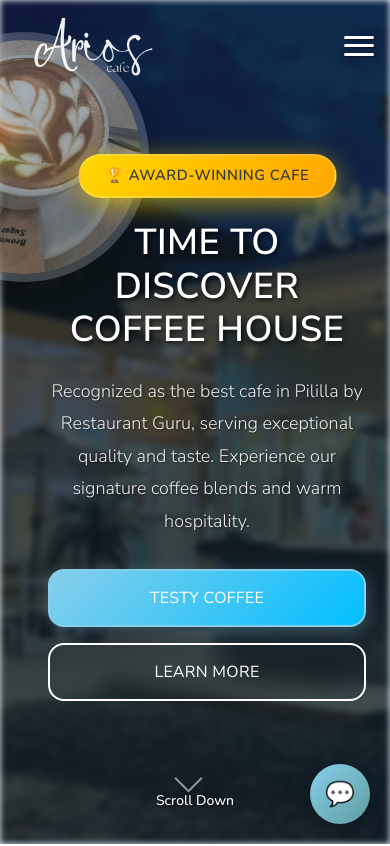
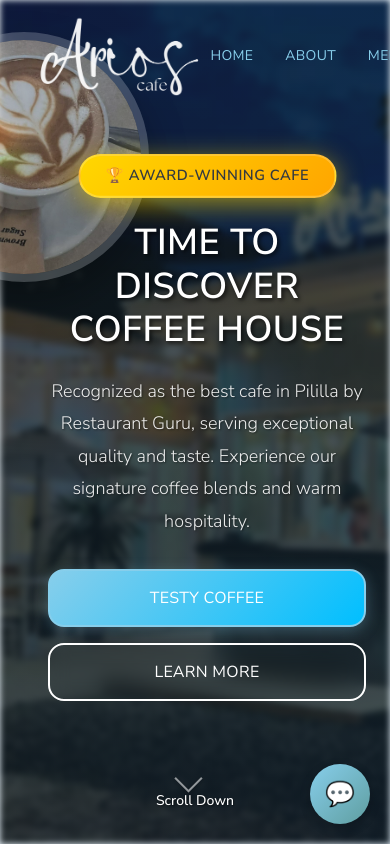
Before and after one commit to Ayzieldev/Arios-Landing-Page, a React (Create React App) app: page / in a window 390 px wide. Shown: the top 846 px of the page. Built offline with nearby package versions, Linux system fonts and the light colour scheme; no server answers.

Commit message:
update header responsiveness

```diff
--- a/src/styles/components/_header.scss
+++ b/src/styles/components/_header.scss
@@ -35,7 +35,7 @@
         transition: $transition-normal;
         filter: brightness(0) invert(1); // Makes the logo white
 
-        @include mobile {
+        @include tablet {
           height: 60px;
         }
       }
@@ -53,7 +53,7 @@
       display: block;
     }
 
-    @include mobile {
+    @include tablet {
       position: fixed;
       top: 100%;
       left: 0;
@@ -79,7 +79,7 @@
       gap: $spacing-xl;
       list-style: none;
 
-      @include mobile {
+      @include tablet {
         @include flex-column;
         gap: $spacing-lg;
         height: 100vh;
@@ -170,7 +170,7 @@
         }
       }
 
-      @include mobile {
+      @include tablet {
         display: none;
       }
     }
@@ -214,7 +214,7 @@
     padding: 0;
     z-index: 10;
 
-    @include mobile {
+    @include tablet {
       display: flex;
     }
 
```
